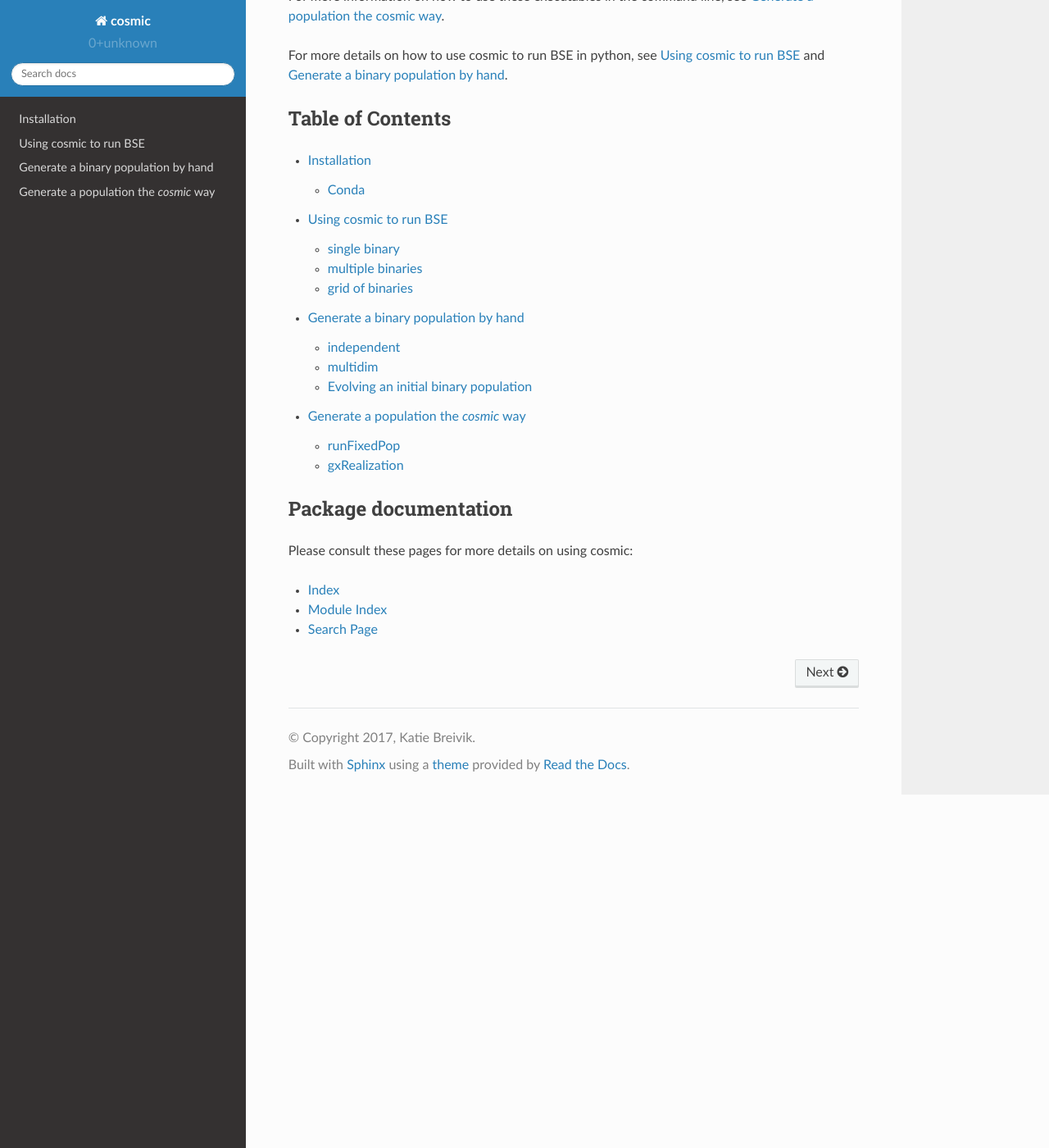
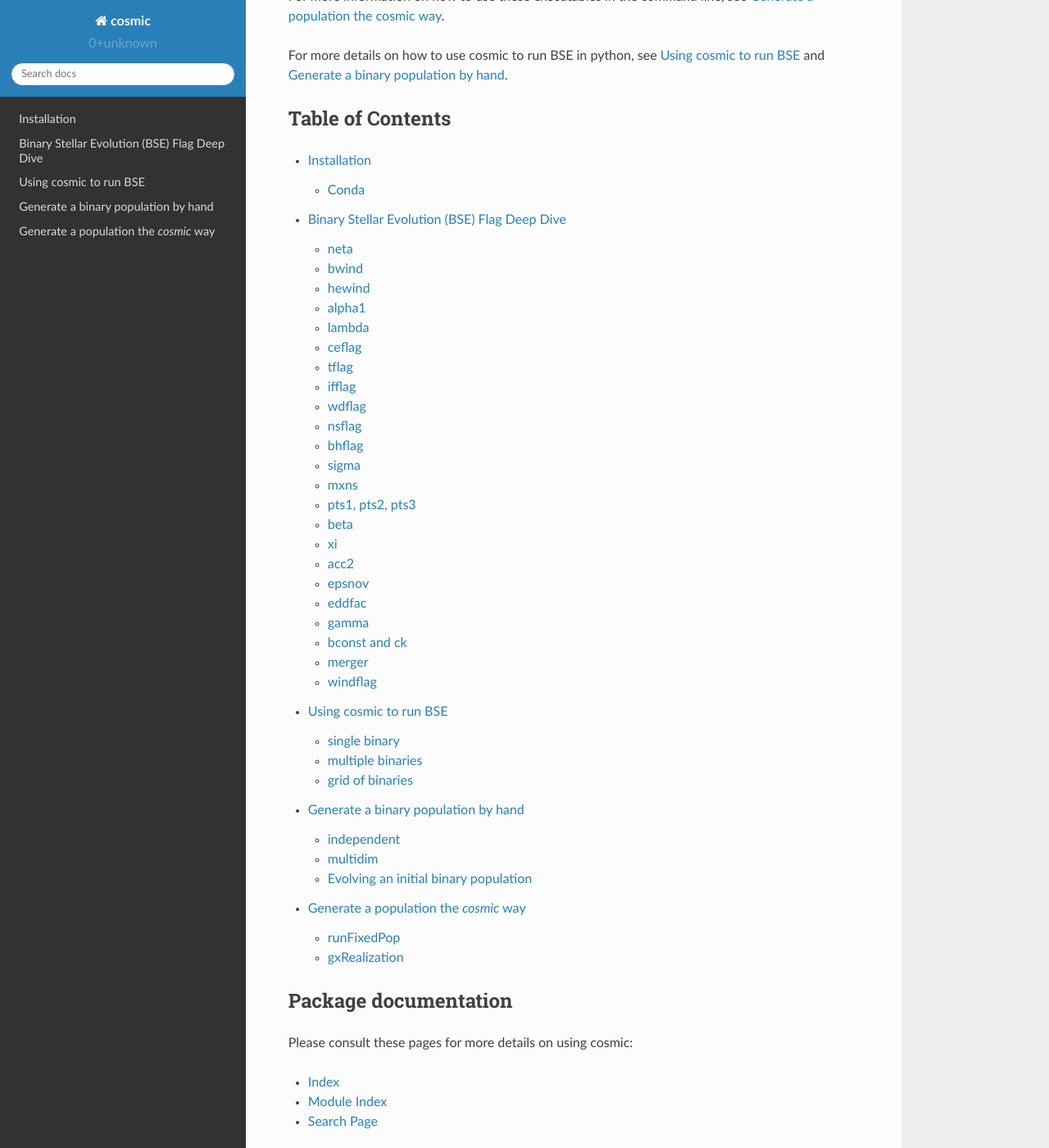
Before and after one commit to COSMIC-PopSynth/COSMIC, a Sphinx documentation site: the page built from docs/index.rst, in a window 1280 px wide and 1400 px high, scrolled down 568 px. Shown: the whole window at 82% size. Built offline with Sphinx 7.4.7 and the Read the Docs theme 2.0.0, drawn with Linux system fonts in a browser that asks for light colours; some of the changed lines change nothing that is shown.

Commit message:
Got the information from https://github.com/COSMIC-PopSynth/COSMIC/issues/56 into the docs

```diff
--- /dev/null
+++ b/docs/bse/index.rst
@@ -0,0 +1,148 @@
+.. _bse:
+
+#############################################
+Binary Stellar Evolution (BSE) Flag Deep Dive
+#############################################
+
+BSE Dict contains all the bse flags for different prescriptions.
+
+****
+neta
+****
+
+*neta* is the Reimers mass-loss coefficent.
+`Equation 106 SSE <http://adsabs.harvard.edu/cgi-bin/nph-data_query?bibcode=2000MNRAS.315..543H&link_type=ARTICLE&db_key=AST&high=#page=19>`_ (due to a typo there's an extra :math:`{\eta}` out front. The rate is directly proportional to :math:`{\eta}`). See `Section Vb <http://adsabs.harvard.edu/cgi-bin/nph-data_query?bibcode=1978A%26A....70..227K&link_type=ARTICLE&db_key=AST&high=#page=12>`_ in Kudritzki R. P., Reimers D., 1978, A&A, 70, 227 for discussion. **Defaults to 0.5**.
+
+
+*****
+bwind
+*****
+
+*bwind* is the binary enhanced mass loss parameter. See `Equation 12 BSE <http://adsabs.harvard.edu/cgi-bin/nph-data_query?bibcode=2002MNRAS.329..897H&link_type=ARTICLE&db_key=AST&high=#page=3>`_. **Defaults to 0, inactive for single**.
+
+******
+hewind
+******
+
+*hewind* is the helium star mass loss parameter. 10\ :sup:`-13` hewind L\ :sup:`2/3` gives He star mass-loss. Equivalent to 1 - :math:`{\mu}` in the last equation on `page 19 of SSE <http://adsabs.harvard.edu/cgi-bin/nph-data_query?bibcode=2000MNRAS.315..543H&link_type=ARTICLE&db_key=AST&high=#page=19>`_. **Defaults to 1**.
+
+******
+alpha1
+******
+
+*alpha1* is the common-envelope efficiency parameter. It scales the efficiency of transferring orbital energy to the envelope. See `Equation 71 in BSE <http://adsabs.harvard.edu/cgi-bin/nph-data_query?bibcode=2002MNRAS.329..897H&link_type=ARTICLE&db_key=AST&high=#page=11>`_. **Defaults to 1**.
+
+******
+lambda
+******
+
+*lambda* is the binding energy factor for common envelope evolution. The initial binding energy of the envelope goes like 1 / :math:`{\lambda}`. See  `Equation 69 in BSE <http://adsabs.harvard.edu/cgi-bin/nph-data_query?bibcode=2002MNRAS.329..897H&link_type=ARTICLE&db_key=AST&high=#page=11>`_. **Defaults to 0.5**.
+
+******
+ceflag
+******
+
+Code commments say "*ceflag>0 activates the spin-energy correction in common-envelope evolution*". This isn't true. The code only cares whether or not ceflag == 3. See lines 83-96 in comenv.f. **Defaults to 0**.
+
+*****
+tflag
+*****
+
+*tflag*>0 activates tidal circularization. **Defaults to 1**.
+
+******
+ifflag
+******
+
+*ifflag*>0 activates the initial-final white dwarf mass relation from Han, Podsiadlowski & Eggleton, 1995, MNRAS, 272, 800 `Equations 3, 4, and 5 <http://adsabs.harvard.edu/cgi-bin/nph-data_query?bibcode=1995MNRAS.272..800H&link_type=ARTICLE&db_key=AST&high=#page=4>`_ **Defaults to 0**.
+
+******
+wdflag
+******
+
+*wdflag*>0 activates the alternate cooling law found in the description immediately following `Equation 1 <http://iopscience.iop.org/article/10.1086/374637/pdf#page=3>`_ in Hurley & Shara, 2003, Apj, May 20. Equation 1 gives the default Mestel cooling law (wdflag=0). **Defaults to 0**.
+
+******
+nsflag
+******
+
+Documentation says "*nsflag > 0 takes NS/BH mass from Belczynski et al. 2002, ApJ, 572, 407 (1).*"
+FIXME: Looking at the code, this isn't true. There are at least 3 prescriptions. Completing this document will require taking a closer look. More to come. **Defaults to 1**.
+
+******
+bhflag
+******
+
+*bhflag*>0 applies supernova kicks with Maxwellian dispersion velocity *sigma* (see below). Note: This is terrible nomenclature, as *bhflag* isn't at all analogous to *nsflag* (above). Might be less confusing to merge *bhflag* and *sigma* into a single parameter; the exception being a constant kick prescription, but how often is that used? **Defaults to 0.**
+
+*****
+sigma
+*****
+
+*sigma* is the Maxwellian dispersion velocity for the supernova kick. **Defaults to 190 km/s**.
+
+****
+mxns
+****
+
+*mxns* is the maximum neutron star mass. **Defaults to 1.8 if *nsflag*=0, and 3.0 if *nsflag*=1 (Note: nsflag defaults to 1)**.
+
+****************
+pts1, pts2, pts3
+****************
+
+*pts1, pts2, pts3* scale the size of the time step depending on the ktype. FIXME: No documentation available. Further investigation required. More to come
+
+****
+beta
+****
+
+*beta* is the wind velocity factor. v\ :sub:`wind` :sup:`2` goes like *beta*. See `Equation 9 of BSE <http://adsabs.harvard.edu/cgi-bin/nph-data_query?bibcode=2002MNRAS.329..897H&link_type=ARTICLE&db_key=AST&high=#page=3>`_. **Defaults to 1/8**.
+
+**
+xi
+**
+
+*xi* is the wind accretion efficiency factor. It gives the fraction of angular momentum lost via winds from the primary that transfers to the spin angular momentum of the companion. Corresponds to :math:`{\mu}`\ :sub:`w` in `Equation 11 of BSE <http://adsabs.harvard.edu/cgi-bin/nph-data_query?bibcode=2002MNRAS.329..897H&link_type=ARTICLE&db_key=AST&high=#page=3>`_.
+
+****
+acc2
+****
+
+*acc2* is the Bondi-Hoyle wind accretion factor. The mean wind accretion rate onto the secondary is proportional to acc2. See `Equation 6 in BSE <http://adsabs.harvard.edu/cgi-bin/nph-data_query?bibcode=2002MNRAS.329..897H&link_type=ARTICLE&db_key=AST&high=#page=2>`_.
+
+******
+epsnov
+******
+
+*epsnov*  is the fraction of accreted matter retained in a nova eruption, set by **default to 0.001**. This is relevant for accretion onto degenerate objects (See Section 2.6.6.2 in BSE paper)
+
+******
+eddfac
+******
+
+*eddfac* is Eddington limit factor for mass transfer, set by **default to 1.0**. In the case of eddfac=1, the mass transfer rate is limited by Eddington rate (Equation (67) in BSE paper). There is some uncertainty as to whether Eddington limit should be applied. Set eddfac >1 to permit some amount of super-Eddington accretion (Section 2.6.6.2 in BSE)
+
+*****
+gamma
+*****
+
+*gamma* is the angular momentum factor for mass lost during Roche lobe overflow. For super-Eddington mass transfer rates, for gamma = -2.0, and for novae systems, assume that material is lost from the system as if a wind from the secondary. If gamma = -1.0 then assume the lost material carries with it the specific angular momentum of the primary and for all gamma > 0.0 assume that it takes away a fraction gamma of the orbital angular momentum. **Default value is -1.0**.
+
+*************
+bconst and ck
+*************
+
+*bconst* and *CK* both pertain to neutron star (pulsar) evolution. Implemented by Paul Kiel -- see Section 3 of `Kiel et al. 2008 <https://academic.oup.com/mnras/article/388/1/393/1013977>`_.
+
+******
+merger
+******
+
+Not sure what this is, but ask Sourav.
+
+********
+windflag
+********
+
+*windflag* sets which wind prescription is to be used. 0=bse (as outlined in SSE paper), 1=StarTrack (`Belczynski et al. 2010 <http://iopscience.iop.org/article/10.1088/0004-637X/714/2/1217/meta>`_), 2=Vink (`Vink et al 2001 <http://adsabs.harvard.edu/abs/2001A&amp;A...369..574V>`_)
--- a/docs/index.rst
+++ b/docs/index.rst
@@ -26,6 +26,7 @@
    :maxdepth: 2
 
    install/index
+   bse/index
    examples/index
    runpop/index
    fixedpop/index
```
